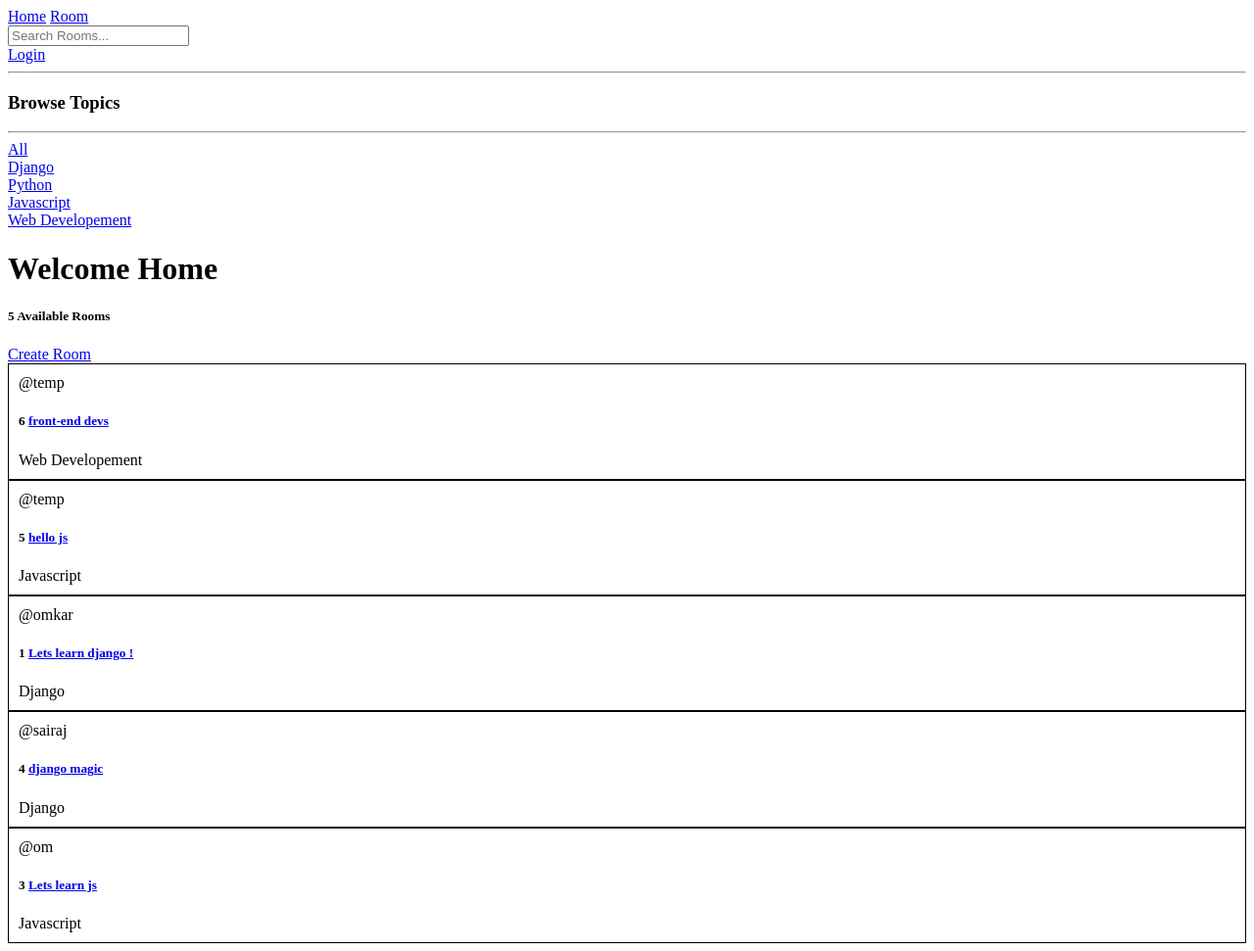
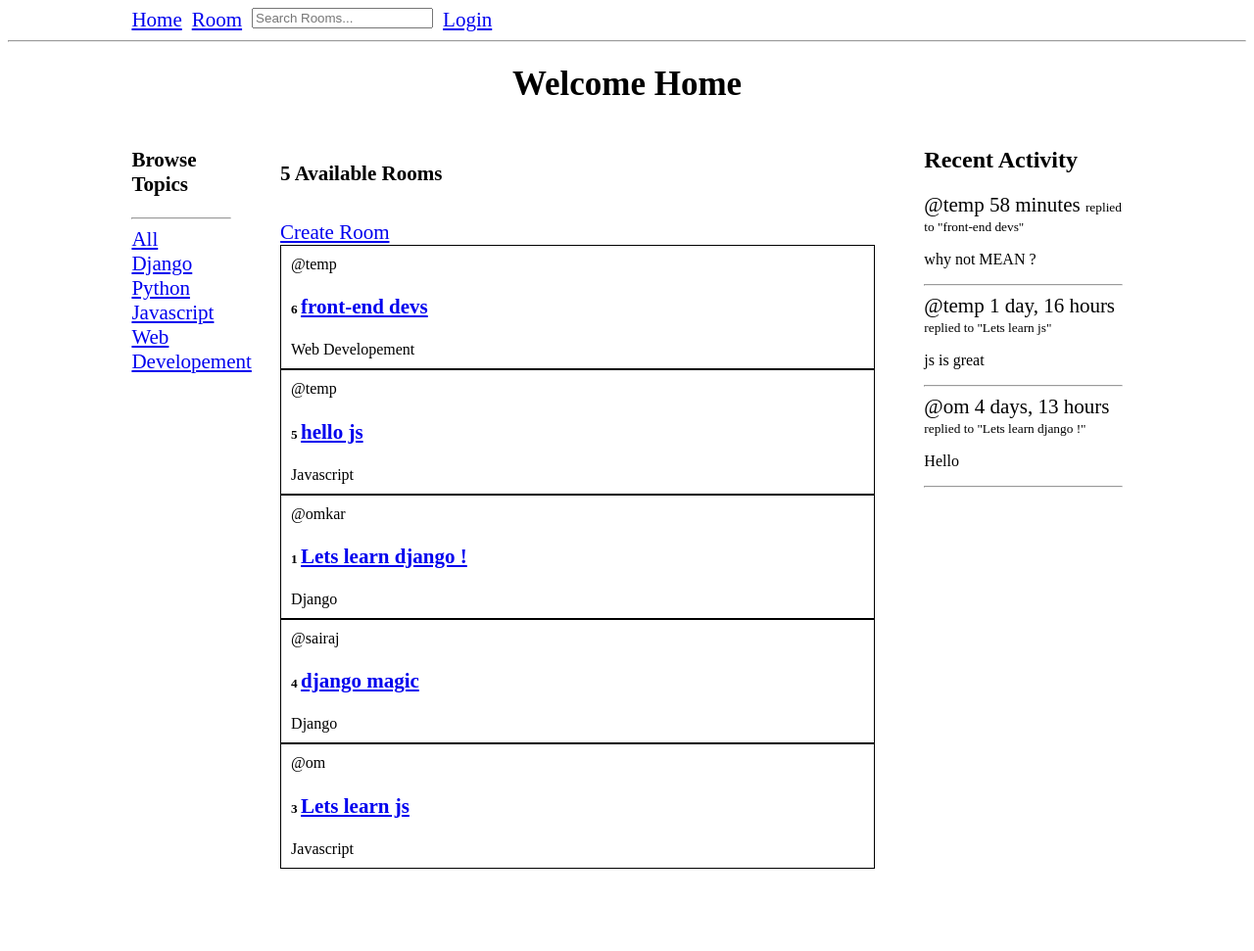
Before and after one commit to 21omkarsase/Studybud, a Django app: page / in a window 1280 px wide. Shown: the whole page at 98% size. After the commit the page ends 887 px from the top, so only its background shows below. Run offline with Django 4.2, Linux system fonts and the light colour scheme; data comes from the database, SQL or seed files in the repository; both versions use the stored data as it was after the commit.

Commit message:
activity feed

```diff
--- a/base/models.py
+++ b/base/models.py
@@ -26,6 +26,9 @@ class Room(models.Model):
 
 
 class Message(models.Model):
+    class Meta:
+        ordering = ['-updated', '-created']
+
     user = models.ForeignKey(User, on_delete = models.CASCADE)
     room = models.ForeignKey(Room, on_delete = models.CASCADE)
     body = models.TextField()
--- /dev/null
+++ b/base/templates/base/activity_component.html
@@ -0,0 +1,19 @@
+<h2>Recent Activity</h2>
+
+<div class="recent-messages">
+  {% for message in room_messages %}
+  <div>
+    <small class="font-md">
+      @{{message.user}} {{message.created|timesince}}
+    </small>
+    <small>replied to "{{message.room}}"</small>
+
+    <p>{{message}}</p>
+
+    {% if request.user == message.user %}
+    <a href="{% url 'delete-message' message.id %}">Delete</a>
+    {% endif %}
+  </div>
+  <hr />
+  {% endfor %}
+</div>
--- /dev/null
+++ b/base/templates/base/feed_component.html
@@ -0,0 +1,17 @@
+{% for room in rooms %}
+<div style="border: 1px solid black; padding: 10px">
+  {% if request.user == room.host %}
+  <a class="font-md" href="{% url 'update-room' room.id%}">Edit</a>
+  <a class="font-md" href="{% url 'delete-room' room.id%}">Delete</a>
+  {% endif %}
+  <span>@{{room.host.username}}</span>
+  <h5>
+    {{room.id}}
+    <a class="font-md" href="{% url 'room' room.id %}"
+      ><span>{{room.name}}</span>
+    </a>
+  </h5>
+  <!-- <a class="font-md" href="/room/{{room.id}}"><span>{{room.name}}</span> </a> -->
+  <span>{{room.topic.name}}</span>
+</div>
+{% endfor %}
--- a/base/templates/base/home.html
+++ b/base/templates/base/home.html
@@ -1,41 +1,55 @@
 {% extends 'main.html' %} {% block content %}
 
+<style>
+  .home-container {
+    width: 80%;
+    margin: 0 auto;
+    /* display: flex; */
+    /* flex-direction: column; */
+  }
+
+  .font-md {
+    font-size: 21px;
+  }
+
+  .main-area {
+    display: flex;
+    justify-content: space-between;
+  }
+
+  .topics {
+    width: 10%;
+  }
+
+  .room-section {
+    width: 60%;
+  }
+
+  .activity-feed {
+    width: 20%;
+  }
+
+  .page-title {
+    text-align: center;
+    font-size: 35px;
+  }
+</style>
+
 <div class="home-container">
-  <div>
-    <h3>Browse Topics</h3>
-    <hr />
+  <h1 class="page-title">Welcome Home</h1>
+  <div class="main-area">
+    <div class="topics">{% include 'base/topics_component.html' %}</div>
 
-    <div>
-      <a href="{% url 'home' %}">All</a>
+    <div class="room-section">
+      <h5 class="font-md">{{room_count}} Available Rooms</h5>
+      <a class="font-md" href="{% url 'create-room' %}">Create Room</a>
+
+      {% include 'base/feed_component.html' %}
     </div>
-    {% for topic in topics %}
-    <div>
-      <a href="{% url 'home'%}?topic={{topic.name}} ">{{topic.name}}</a>
+
+    <div class="activity-feed">
+      {% include 'base/activity_component.html' %}
     </div>
-    {% endfor %}
-  </div>
-
-  <h1>Welcome Home</h1>
-
-  <div>
-    <h5>{{room_count}} Available Rooms</h5>
-    <a href="{% url 'create-room' %}">Create Room</a>
-
-    {% for room in rooms %}
-    <div style="border: 1px solid black; padding: 10px">
-      {% if request.user == room.host %}
-      <a href="{% url 'update-room' room.id%}">Edit</a>
-      <a href="{% url 'delete-room' room.id%}">Delete</a>
-      {% endif %}
-      <span>@{{room.host.username}}</span>
-      <h5>
-        {{room.id}}
-        <a href="{% url 'room' room.id %}"><span>{{room.name}}</span> </a>
-      </h5>
-      <!-- <a href="/room/{{room.id}}"><span>{{room.name}}</span> </a> -->
-      <span>{{room.topic.name}}</span>
-    </div>
-    {% endfor %}
   </div>
 </div>
 
--- /dev/null
+++ b/base/templates/base/profile.html
@@ -0,0 +1,5 @@
+{% extends 'main.html' %} {% block content %}
+
+<h1>{{user.username}}</h1>
+
+{% endblock content %}
--- /dev/null
+++ b/base/templates/base/topics_component.html
@@ -0,0 +1,13 @@
+<h3 class="font-md">Browse Topics</h3>
+<hr />
+
+<div>
+  <a class="font-md" href="{% url 'home' %}">All</a>
+</div>
+{% for topic in topics %}
+<div>
+  <a class="font-md" href="{% url 'home'%}?topic={{topic.name}} "
+    >{{topic.name}}</a
+  >
+</div>
+{% endfor %}
--- a/base/views.py
+++ b/base/views.py
@@ -90,7 +90,9 @@ def home(request):
     )
 
     topics = Topic.objects.all()
-    context = {'rooms' : rooms, 'topics' : topics, 'room_count' : len(rooms)}
+    room_messages = Message.objects.filter(Q(room__topic__name__icontains = topic))
+
+    context = {'rooms' : rooms, 'topics' : topics, 'room_count' : len(rooms), 'room_messages' : room_messages}
 
     return render(request, 'base/home.html', context)
 
@@ -102,7 +104,7 @@ def room(request, room_id : str):
     #         room = r
 
     room = Room.objects.get(id = room_id)
-    room_messages = room.message_set.all().order_by('-created')
+    room_messages = room.message_set.all()
     participants = room.participants.all()
 
     if request.method == 'POST':
--- a/templates/navbar.html
+++ b/templates/navbar.html
@@ -1,15 +1,30 @@
+<style>
+  .main-nav {
+    width: 80%;
+    margin: 0 auto;
+    display: flex;
+    gap: 10px;
+  }
+
+  .font-md {
+    font-size: 21px;
+  }
+</style>
+
 <div class="navbar">
-  <a href="/">Home</a>
-  <a href="/room">Room</a>
+  <div class="main-nav">
+    <a class="font-md" href="/">Home</a>
+    <a class="font-md" href="/room">Room</a>
 
     <form action="" action="{% url 'home' %}">
       <input type="text" name="topic" placeholder="Search Rooms..." />
     </form>
 
     {% if request.user.is_authenticated %}
-  <a href="{% url 'logout' %}"> Logout</a>
+    <a class="font-md" href="{% url 'logout' %}"> Logout</a>
     {% else %}
-  <a href="{% url 'login' %}">Login</a>
+    <a class="font-md" href="{% url 'login' %}">Login</a>
     {% endif %}
   </div>
+</div>
 <hr />
```
Also changed, not shown: db.sqlite3. Lines whose indentation alone changed are shown as unchanged.
